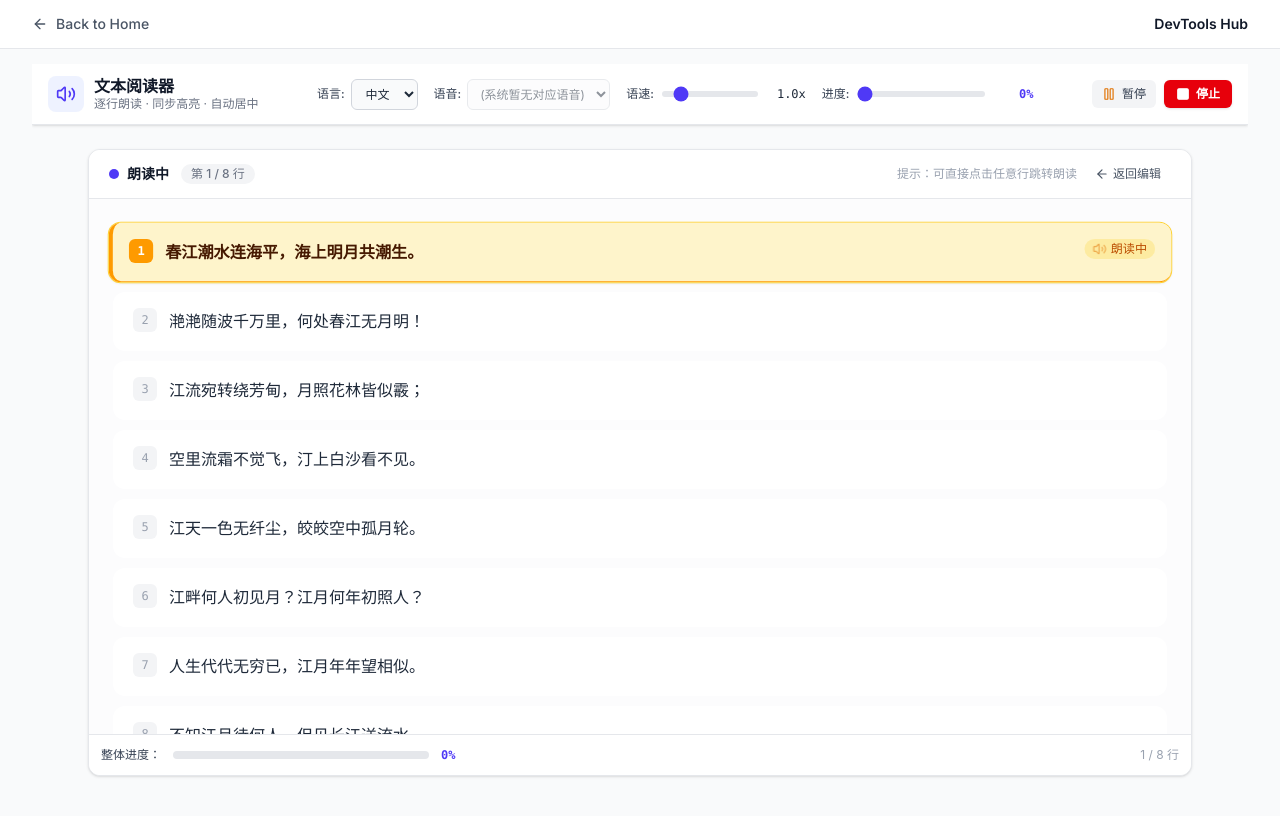
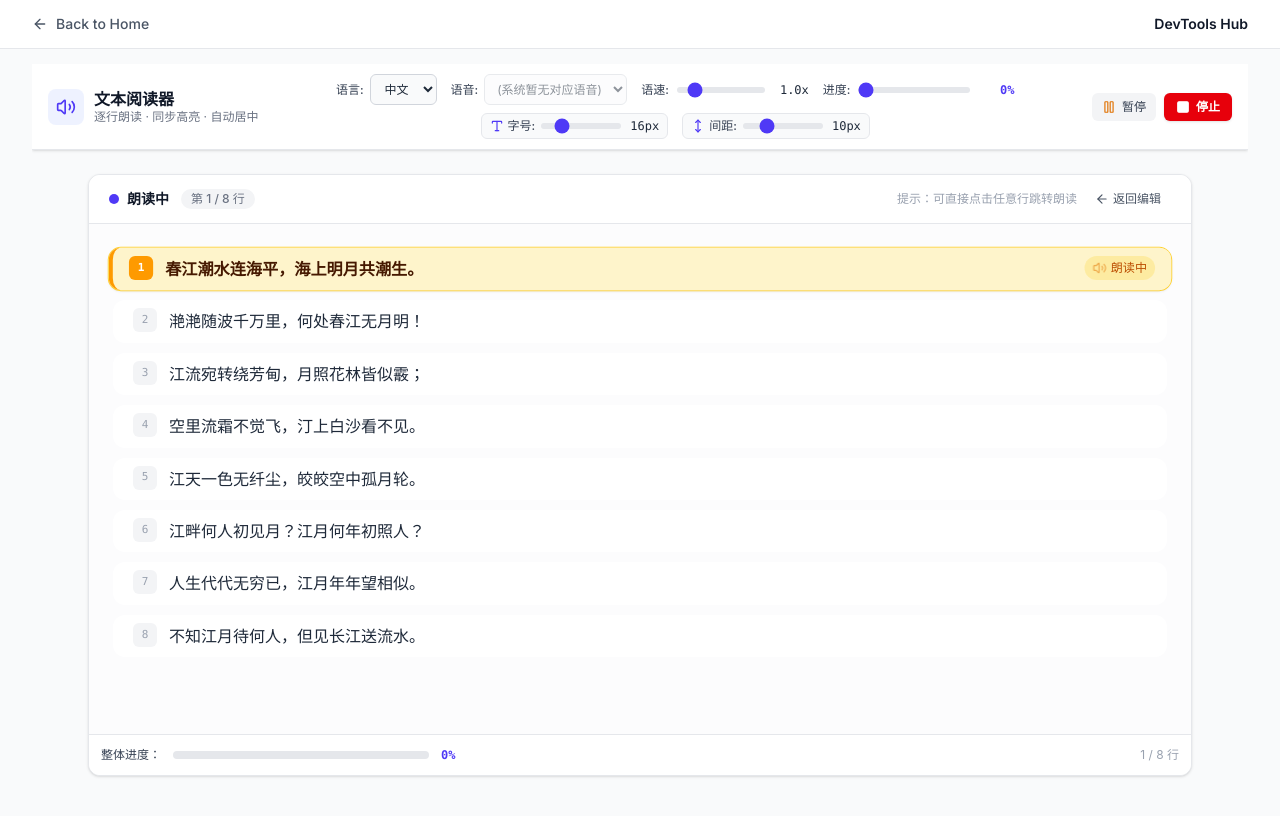
Before and after one commit to Haremend/GeminiApp-DevTools-Hub, a Next.js app: page /tools/text-reader in a window 1280 px wide. Both pictures are taken after a click on the button "开始阅读". Shown: the top 816 px of the page. Built offline with nearby package versions, Linux system fonts and the light colour scheme.

Commit message:
feat(text-reader): add custom font size and line spacing
Implement user-configurable display settings for the Text Reader tool, including local storage persistence to save preferences across sessions.

```diff
--- a/app/tools/text-reader/page.tsx
+++ b/app/tools/text-reader/page.tsx
@@ -14,7 +14,8 @@ import {
   ArrowLeft,
   VolumeX,
   Sliders,
-  Type
+  Type,
+  MoveVertical
 } from 'lucide-react';
 
 type SupportedLang = 'zh' | 'ja' | 'en';
@@ -45,6 +46,35 @@ export default function TextReaderPage() {
   const [selectedLang, setSelectedLang] = useState<SupportedLang>('zh');
   const [selectedVoiceURI, setSelectedVoiceURI] = useState<string>('');
   const [rate, setRate] = useState<number>(1.0);
+
+  // Text display appearance settings (Font size & Spacing)
+  const [fontSize, setFontSize] = useState<number>(() => {
+    if (typeof window === 'undefined') return 16;
+    try {
+      const saved = localStorage.getItem('txt_reader_font_size');
+      if (saved) {
+        const val = parseInt(saved, 10);
+        if (!isNaN(val) && val >= 12 && val <= 36) return val;
+      }
+    } catch {
+      // Ignore
+    }
+    return 16;
+  });
+
+  const [lineSpacing, setLineSpacing] = useState<number>(() => {
+    if (typeof window === 'undefined') return 10;
+    try {
+      const saved = localStorage.getItem('txt_reader_line_spacing');
+      if (saved) {
+        const val = parseInt(saved, 10);
+        if (!isNaN(val) && val >= 4 && val <= 32) return val;
+      }
+    } catch {
+      // Ignore
+    }
+    return 10;
+  });
 
   // Playback state
   const [isReading, setIsReading] = useState(false);
@@ -338,6 +368,25 @@ export default function TextReaderPage() {
     }
   };
 
+  // Appearance handlers (Font Size & Spacing)
+  const handleFontSizeChange = (val: number) => {
+    setFontSize(val);
+    try {
+      localStorage.setItem('txt_reader_font_size', val.toString());
+    } catch {
+      // Ignore
+    }
+  };
+
+  const handleLineSpacingChange = (val: number) => {
+    setLineSpacing(val);
+    try {
+      localStorage.setItem('txt_reader_line_spacing', val.toString());
+    } catch {
+      // Ignore
+    }
+  };
+
   // Click on a line in the reading view to jump
   const handleLineClick = (idx: number) => {
     if (splitLines.length === 0) return;
@@ -361,11 +410,11 @@ export default function TextReaderPage() {
   return (
     <div className="flex flex-col h-[calc(100vh-4rem)] bg-gray-50 overflow-hidden font-sans">
       {/* Top Controls Header */}
-      <header className="bg-white border-b border-gray-200 px-4 py-3 shrink-0 shadow-sm z-10">
+      <header className="bg-white border-b border-gray-200 px-4 py-2.5 shrink-0 shadow-sm z-10">
         <div className="max-w-7xl mx-auto flex flex-wrap items-center justify-between gap-3">
 
           {/* Left Title & Status */}
-          <div className="flex items-center gap-2.5 min-w-[190px]">
+          <div className="flex items-center gap-2.5 shrink-0">
             <div className="p-2 bg-indigo-50 text-indigo-600 rounded-lg">
               <Volume2 className="w-5 h-5" />
             </div>
@@ -375,8 +424,8 @@ export default function TextReaderPage() {
             </div>
           </div>
 
-          {/* Middle Controls (Language, Voice, Speed, Seek) */}
-          <div className="flex flex-wrap items-center gap-x-4 gap-y-2 flex-1 justify-center max-w-4xl">
+          {/* Middle Controls (Language, Voice, Speed, Seek, Font Size, Spacing) */}
+          <div className="flex flex-wrap items-center gap-x-3.5 gap-y-2 flex-1 justify-center max-w-5xl">
             {/* 1. Language selector */}
             <div className="flex items-center gap-1.5 text-xs text-gray-600">
               <span className="font-medium text-gray-700 whitespace-nowrap">语言:</span>
@@ -394,7 +443,7 @@ export default function TextReaderPage() {
             </div>
 
             {/* 2. Voice selector */}
-            <div className="flex items-center gap-1.5 text-xs text-gray-600 min-w-[170px] max-w-[260px]">
+            <div className="flex items-center gap-1.5 text-xs text-gray-600 min-w-[150px] max-w-[240px]">
               <span className="font-medium text-gray-700 whitespace-nowrap">语音:</span>
               <select
                 value={activeVoiceURI}
@@ -426,16 +475,16 @@ export default function TextReaderPage() {
                 onChange={(e) => handleRateChange(parseFloat(e.target.value))}
                 onMouseUp={handleRateCommit}
                 onTouchEnd={handleRateCommit}
-                className="w-20 sm:w-24 h-1.5 bg-gray-200 rounded-lg appearance-none cursor-pointer accent-indigo-600"
+                className="w-18 sm:w-22 h-1.5 bg-gray-200 rounded-lg appearance-none cursor-pointer accent-indigo-600"
                 title="调节朗读语速 (0.5x ~ 4.0x)"
               />
-              <span className="font-mono text-gray-800 font-medium w-10 text-right">
+              <span className="font-mono text-gray-800 font-medium w-9 text-right">
                 {rate.toFixed(1)}x
               </span>
             </div>
 
             {/* 5 & 6. Seek Slider + Progress Percentage */}
-            <div className="flex items-center gap-2 text-xs text-gray-600 min-w-[160px] sm:min-w-[200px]">
+            <div className="flex items-center gap-2 text-xs text-gray-600 min-w-[150px] sm:min-w-[190px]">
               <span className="font-medium text-gray-700 whitespace-nowrap">进度:</span>
               <input
                 type="range"
@@ -449,11 +498,53 @@ export default function TextReaderPage() {
                 onChange={(e) => handleSeekSliderInput(parseInt(e.target.value, 10))}
                 onMouseUp={(e) => handleSeekCommit(parseInt((e.target as HTMLInputElement).value, 10))}
                 onTouchEnd={(e) => handleSeekCommit(parseInt((e.target as HTMLInputElement).value, 10))}
-                className="w-24 sm:w-32 h-1.5 bg-gray-200 rounded-lg appearance-none cursor-pointer accent-indigo-600 disabled:opacity-40 disabled:cursor-not-allowed"
+                className="w-20 sm:w-28 h-1.5 bg-gray-200 rounded-lg appearance-none cursor-pointer accent-indigo-600 disabled:opacity-40 disabled:cursor-not-allowed"
                 title="拖动调整朗读行"
               />
-              <span className="font-mono text-indigo-600 font-semibold w-10 text-right">
+              <span className="font-mono text-indigo-600 font-semibold w-9 text-right">
                 {progressPercent}%
+              </span>
+            </div>
+
+            {/* 7. Font Size Slider + Display */}
+            <div className="flex items-center gap-1.5 text-xs text-gray-600 bg-gray-50 border border-gray-200 rounded-md px-2 py-1">
+              <span className="font-medium text-gray-700 whitespace-nowrap flex items-center gap-1">
+                <Type className="w-3.5 h-3.5 text-indigo-600" />
+                字号:
+              </span>
+              <input
+                type="range"
+                min="12"
+                max="32"
+                step="1"
+                value={fontSize}
+                onChange={(e) => handleFontSizeChange(parseInt(e.target.value, 10))}
+                className="w-16 sm:w-20 h-1.5 bg-gray-200 rounded-lg appearance-none cursor-pointer accent-indigo-600"
+                title={`调节展示文本字体大小 (12px ~ 32px，当前 ${fontSize}px)`}
+              />
+              <span className="font-mono text-gray-800 font-medium w-8 text-right">
+                {fontSize}px
+              </span>
+            </div>
+
+            {/* 8. Spacing Slider + Display */}
+            <div className="flex items-center gap-1.5 text-xs text-gray-600 bg-gray-50 border border-gray-200 rounded-md px-2 py-1">
+              <span className="font-medium text-gray-700 whitespace-nowrap flex items-center gap-1">
+                <MoveVertical className="w-3.5 h-3.5 text-indigo-600" />
+                间距:
+              </span>
+              <input
+                type="range"
+                min="4"
+                max="28"
+                step="2"
+                value={lineSpacing}
+                onChange={(e) => handleLineSpacingChange(parseInt(e.target.value, 10))}
+                className="w-16 sm:w-20 h-1.5 bg-gray-200 rounded-lg appearance-none cursor-pointer accent-indigo-600"
+                title={`调节展示文本行间距 (4px ~ 28px，当前 ${lineSpacing}px)`}
+              />
+              <span className="font-mono text-gray-800 font-medium w-8 text-right">
+                {lineSpacing}px
               </span>
             </div>
           </div>
@@ -553,7 +644,11 @@ export default function TextReaderPage() {
                 value={inputText}
                 onChange={(e) => setInputText(e.target.value)}
                 placeholder="粘贴你的文本（支持原始格式）..."
-                className="flex-1 w-full p-4 resize-none outline-none border border-gray-200 rounded-lg text-gray-800 text-sm leading-relaxed focus:border-indigo-500 focus:ring-1 focus:ring-indigo-500 font-sans shadow-inner placeholder-gray-400"
+                style={{
+                  fontSize: `${fontSize}px`,
+                  lineHeight: `${Math.max(20, Math.round(fontSize * 1.55 + lineSpacing * 0.35))}px`,
+                }}
+                className="flex-1 w-full p-4 resize-none outline-none border border-gray-200 rounded-lg text-gray-800 focus:border-indigo-500 focus:ring-1 focus:ring-indigo-500 font-sans shadow-inner placeholder-gray-400 transition-all"
               />
             </div>
 
@@ -619,7 +714,12 @@ export default function TextReaderPage() {
             {/* Reading Lines Container */}
             <div
               ref={scrollContainerRef}
-              className="flex-1 overflow-y-auto p-4 sm:p-6 space-y-2.5 bg-gray-50/50 min-h-0 divide-y divide-transparent"
+              className="flex-1 overflow-y-auto p-4 sm:p-6 bg-gray-50/50 min-h-0"
+              style={{
+                display: 'flex',
+                flexDirection: 'column',
+                gap: `${lineSpacing}px`
+              }}
             >
               {splitLines.map((line, idx) => {
                 const isActive = idx === currentLineIndex;
@@ -631,7 +731,15 @@ export default function TextReaderPage() {
                     key={idx}
                     ref={(el) => { lineElementsRef.current[idx] = el; }}
                     onClick={() => handleLineClick(idx)}
-                    className={`group relative p-3 sm:p-4 rounded-xl transition-all duration-200 cursor-pointer text-sm sm:text-base leading-relaxed ${
+                    style={{
+                      fontSize: `${fontSize}px`,
+                      lineHeight: fontSize > 22 ? 1.55 : 1.65,
+                      paddingTop: `${Math.max(8, Math.round(fontSize * 0.45))}px`,
+                      paddingBottom: `${Math.max(8, Math.round(fontSize * 0.45))}px`,
+                      paddingLeft: '1rem',
+                      paddingRight: '1rem',
+                    }}
+                    className={`group relative rounded-xl transition-all duration-200 cursor-pointer ${
                       isActive
                         ? 'bg-amber-100/90 text-amber-950 font-semibold shadow-sm border-l-4 border-amber-500 ring-1 ring-amber-300 scale-[1.008]'
                         : isPreview
@@ -643,7 +751,13 @@ export default function TextReaderPage() {
                   >
                     <div className="flex items-start gap-3">
                       {/* Line Number Badge */}
-                      <span className={`inline-flex items-center justify-center shrink-0 w-6 h-6 rounded-md text-xs font-mono select-none ${
+                      <span
+                        style={{
+                          fontSize: `${Math.max(11, Math.round(fontSize * 0.7))}px`,
+                          minWidth: `${Math.max(24, Math.round(fontSize * 1.35))}px`,
+                          height: `${Math.max(24, Math.round(fontSize * 1.35))}px`,
+                        }}
+                        className={`inline-flex items-center justify-center shrink-0 rounded-md font-mono select-none ${
                         isActive
                           ? 'bg-amber-500 text-white font-bold'
                           : isDone
@@ -654,13 +768,16 @@ export default function TextReaderPage() {
                       </span>
 
                       {/* Line Text */}
-                      <span className="flex-1 select-text">
+                      <span className="flex-1 select-text break-words">
                         {line}
                       </span>
 
                       {/* Status indicator on the right */}
                       {isActive && (
-                        <span className="inline-flex items-center gap-1 text-xs font-medium text-amber-700 bg-amber-200/60 px-2 py-0.5 rounded-full select-none shrink-0">
+                        <span
+                          style={{ fontSize: `${Math.max(11, Math.round(fontSize * 0.72))}px` }}
+                          className="inline-flex items-center gap-1 font-medium text-amber-700 bg-amber-200/60 px-2 py-0.5 rounded-full select-none shrink-0"
+                        >
                           <Volume2 className="w-3.5 h-3.5 animate-pulse text-amber-600" />
                           <span>朗读中</span>
                         </span>
```
Also changed, not shown: 2 other files (tests, documents, lock files or other folders).
